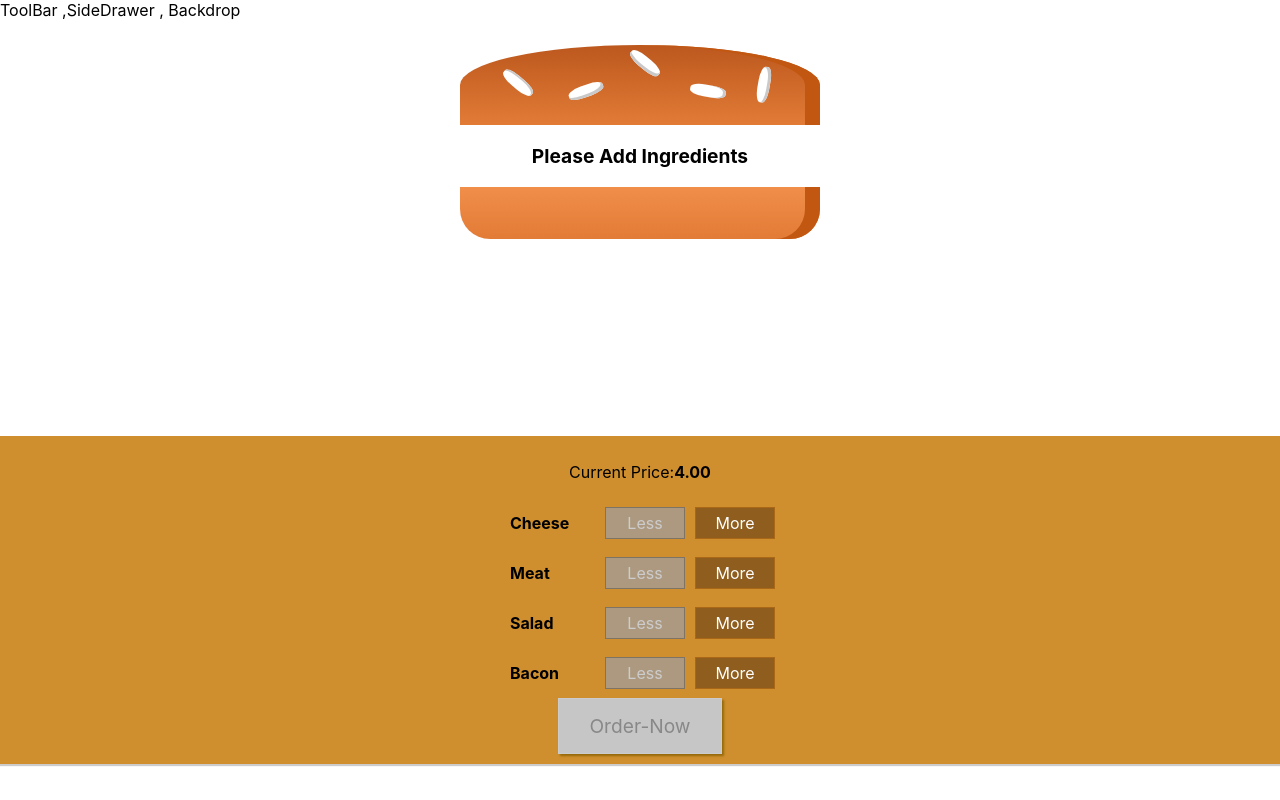
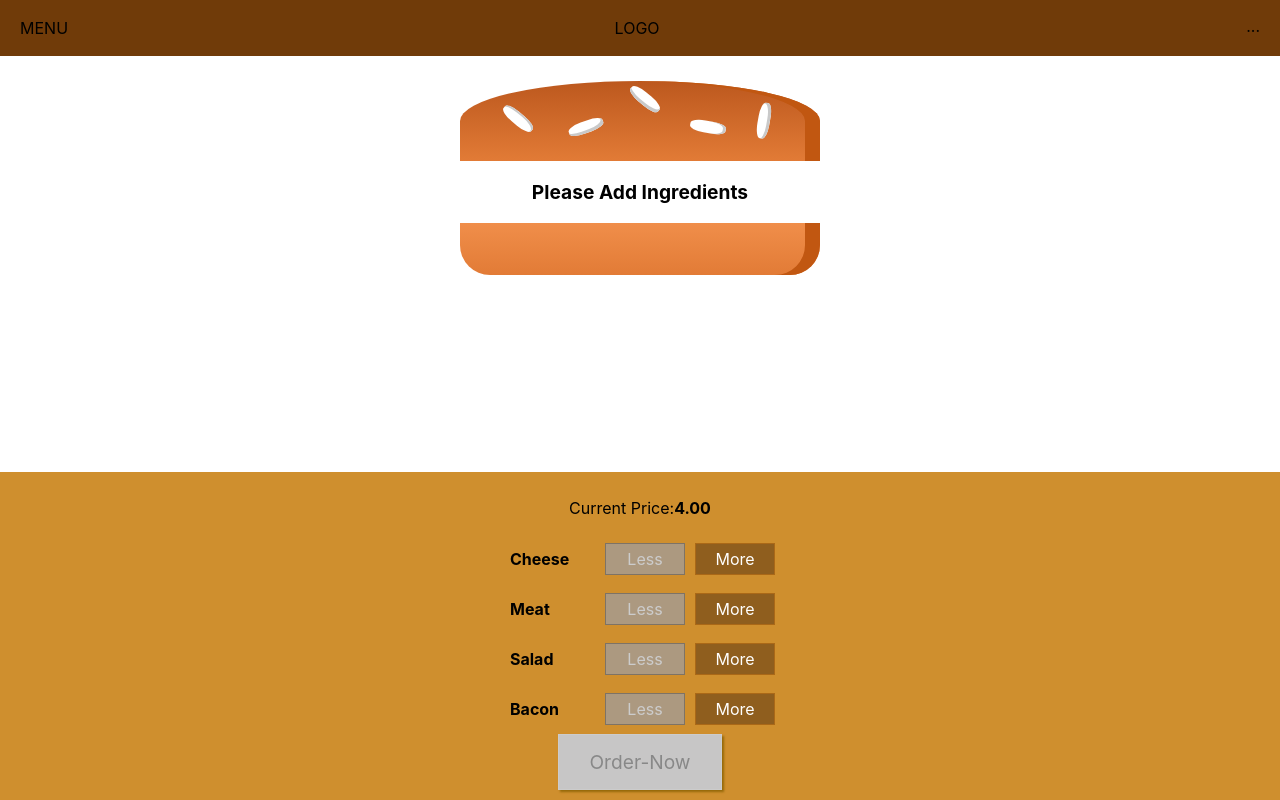
Before and after one commit to rahulgundiya/Burger-App, a React (Create React App) app in the folder burger-app/: page / in a window 1280 px wide. Built offline with nearby package versions, Linux system fonts and the light colour scheme.

Commit message:
Adding ToolBar

```diff
--- a/burger-app/src/components/Layout/Layout.js
+++ b/burger-app/src/components/Layout/Layout.js
@@ -1,9 +1,10 @@
 import React from 'react'
 import ReactAux from '../../hoc/ReactAux'
+import Toolbar from '../Navigation/Toolbar/Toolbar'
 import classes from './Layout.module.css'
 const layout = (props) => (
     <ReactAux>
-    <div>ToolBar ,SideDrawer , Backdrop </div>
+   <Toolbar />
     <main className={classes.Content}> {props.children} </main>
     </ReactAux>
 
--- a/burger-app/src/components/Layout/Layout.module.css
+++ b/burger-app/src/components/Layout/Layout.module.css
@@ -1,3 +1,3 @@
 .Content  {
-    margin-top: 16px;
+    margin-top: 72px;
 }
--- /dev/null
+++ b/burger-app/src/components/Navigation/Toolbar/Toolbar.js
@@ -0,0 +1,12 @@
+import React from 'react'
+import classes from './Toolbar.module.css'
+const toolbar=(props)=>(
+    <header className={classes.Toolbar}>
+        <div>MENU</div>
+        <div>LOGO</div>
+        <nav>
+            <ul>...</ul>
+        </nav>
+    </header>
+)
+export default toolbar;
--- /dev/null
+++ b/burger-app/src/components/Navigation/Toolbar/Toolbar.module.css
@@ -0,0 +1,19 @@
+.Toolbar {
+    width:100%;
+    height:56px;
+    position:fixed;
+    top:0;
+    left:0;
+    background-color: #703B09;
+    display:flex;
+    justify-content: space-between;
+    align-items:center;
+    padding:0 20px;
+    box-sizing: border-box;
+    z-index:90;
+
+}
+.Toolbar nav{
+    height:100%;
+
+}
```
Also changed, not shown: burger-app/src/components/UI/Backdrop/Backdrop.js (line endings or trailing spaces).
